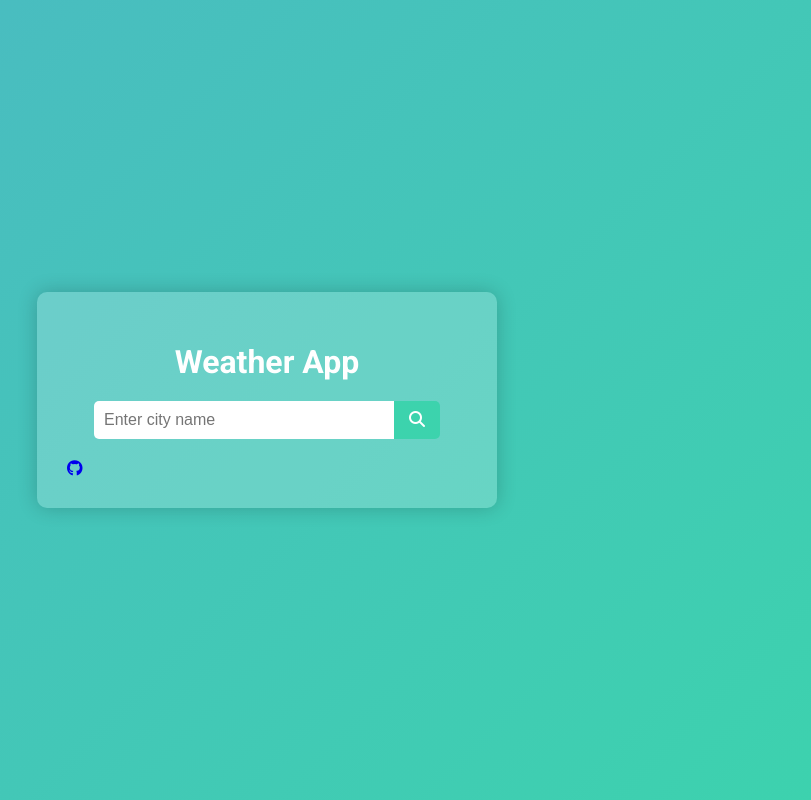
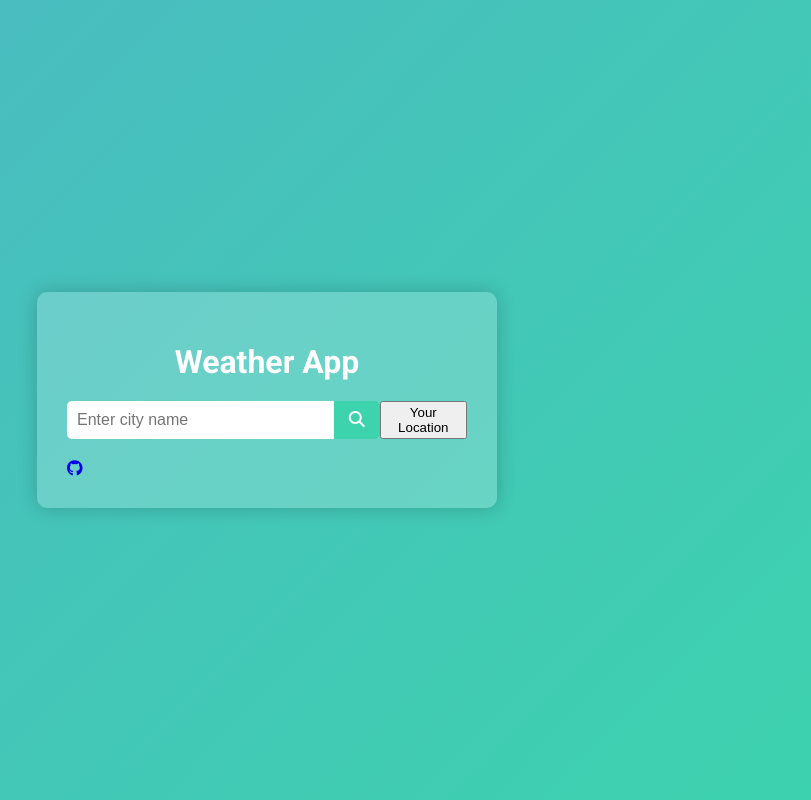
Before and after one commit to Shashiverm/weatherApI_Basic, a plain HTML site: page index.html in a window 1280 px wide. Shown: the whole page, without its empty margins (373-1184 px from the left). Drawn offline with Linux system fonts and the light colour scheme.

Commit message:
Update index.html

```diff
--- a/index.html
+++ b/index.html
@@ -16,6 +16,7 @@
     <div class="search-container">
       <input type="text" id="city-input" placeholder="Enter city name">
       <button id="search-btn"><i class="fas fa-search"></i></button> <br>
+      <button id="get-location-btn">Your Location</button>
     </div>
     <div id="weather-info"></div>
     <a href="https://github.com/Shashiverm" target="_blank"><i class="fa-brands fa-github"></i></a>
```
